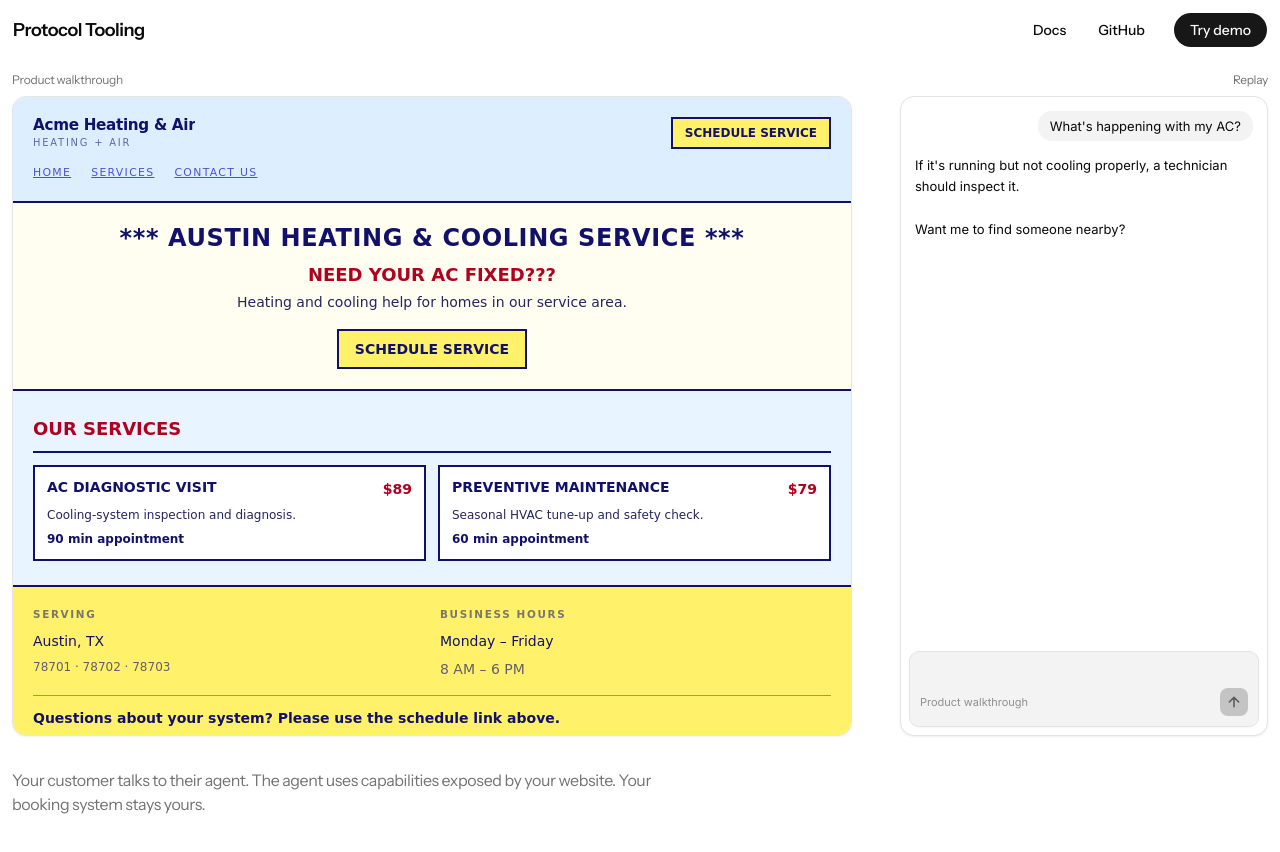
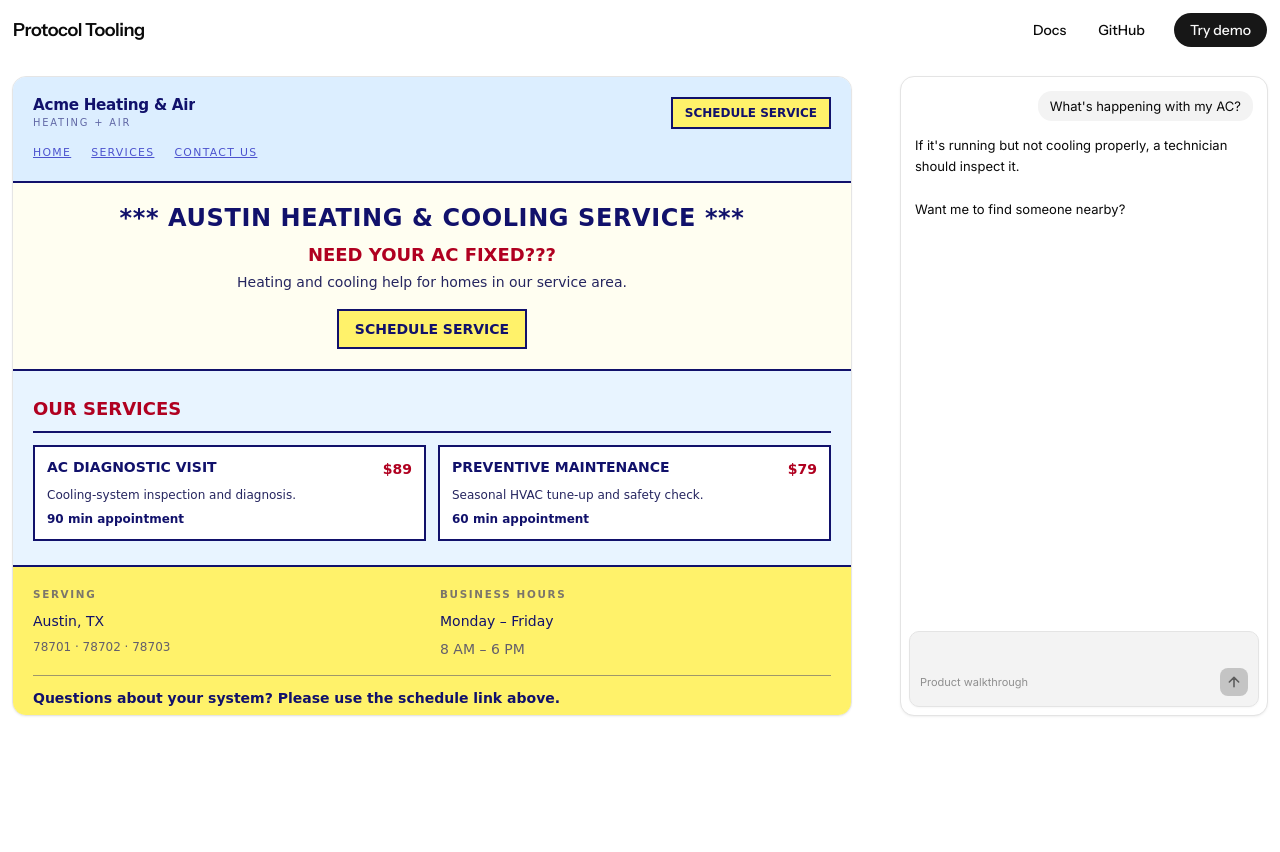
Before and after one commit to robertonevarez/fullcalendar-webmcp, a Next.js app: page /demo in a window 1280 px wide. Shown: the top 852 px of the page. After the commit the page ends 800 px from the top, so only its background shows below. Built offline with nearby package versions, Linux system fonts and the light colour scheme.

Commit message:
refactor: remove external header/replay text and simplify demo wrapper to surfaces only

```diff
--- a/src/components/demo/customer-conversation.tsx
+++ b/src/components/demo/customer-conversation.tsx
@@ -363,16 +363,6 @@ export function CustomerConversation({
 
       {/* RIGHT: Customer's Personal Agent Conversation (Inter font, simplified non-descriptive UI) */}
       <div className="order-2 flex min-h-0 flex-col md:h-full">
-        {statusText ? (
-          <p
-            className="mb-2 text-xs tracking-tight text-muted-foreground md:hidden"
-            role="status"
-            aria-live="polite"
-          >
-            {statusText}
-          </p>
-        ) : null}
-
         <div
           data-demo-target="chat"
           data-demo-playback={playbackState}
--- a/src/components/demo/demo-experience.tsx
+++ b/src/components/demo/demo-experience.tsx
@@ -1,7 +1,6 @@
 'use client';
 
-import { useCallback, useState } from 'react';
-import Link from 'next/link';
+import { useState } from 'react';
 import { CustomerConversation } from '@/components/demo/customer-conversation';
 import { cloneDemoConfig } from '@/demo/normalize';
 import { getDefaultPreset } from '@/demo/presets';
@@ -11,36 +10,19 @@ import { cn } from '@/lib/utils';
 
 /**
  * Public product demo: one self-driving Acme walkthrough.
- * Salon/Auto presets remain in the codebase for architecture and tests;
- * they are not exposed as alternate autoplay scenarios here.
+ * Displays only the simulated business website and customer agent conversation.
  */
 export function DemoExperience() {
-  const [sessionKey, setSessionKey] = useState(0);
-  const [playbackState, setPlaybackState] = useState<PlaybackState>('idle');
+  const [sessionKey] = useState(0);
+  const [, setPlaybackState] = useState<PlaybackState>('idle');
 
   const preset = getDefaultPreset();
   const config = cloneDemoConfig(preset.config);
 
-  const replay = useCallback(() => {
-    setPlaybackState('idle');
-    setSessionKey((k) => k + 1);
-  }, []);
-
   return (
     <div className="flex flex-col">
-      <section className={cn(ds.layout.container, spacing.x, 'pt-3 pb-8 md:pb-10')}>
+      <section className={cn(ds.layout.container, spacing.x, 'pt-4 pb-8 md:pb-10')}>
         <h1 className="sr-only">Product demo</h1>
-
-        <div className="mb-2 flex items-baseline justify-between gap-4">
-          <p className="text-xs tracking-tight text-muted-foreground">Product walkthrough</p>
-          <button
-            type="button"
-            className="text-xs tracking-tight text-muted-foreground underline-offset-4 hover:underline focus-visible:rounded-sm focus-visible:outline-none focus-visible:ring-3 focus-visible:ring-ring/50"
-            onClick={replay}
-          >
-            Replay
-          </button>
-        </div>
 
         <div
           className="flex min-h-0 max-h-[80svh] flex-col md:h-[80svh]"
@@ -53,23 +35,6 @@ export function DemoExperience() {
             onPlaybackStateChange={setPlaybackState}
           />
         </div>
-
-        <div className="mt-8 max-w-2xl space-y-3 text-sm tracking-tight text-muted-foreground md:text-base">
-          <p>
-            Your customer talks to their agent. The agent uses capabilities exposed by your
-            website. Your booking system stays yours.
-          </p>
-          {playbackState === 'completed' ? (
-            <div className="pt-1">
-              <Link
-                href={preset.webmcpPath}
-                className="font-medium text-foreground underline-offset-4 hover:underline focus-visible:rounded-sm focus-visible:outline-none focus-visible:ring-3 focus-visible:ring-ring/50"
-              >
-                Try the live WebMCP demo
-              </Link>
-            </div>
-          ) : null}
-        </div>
       </section>
     </div>
   );
```
